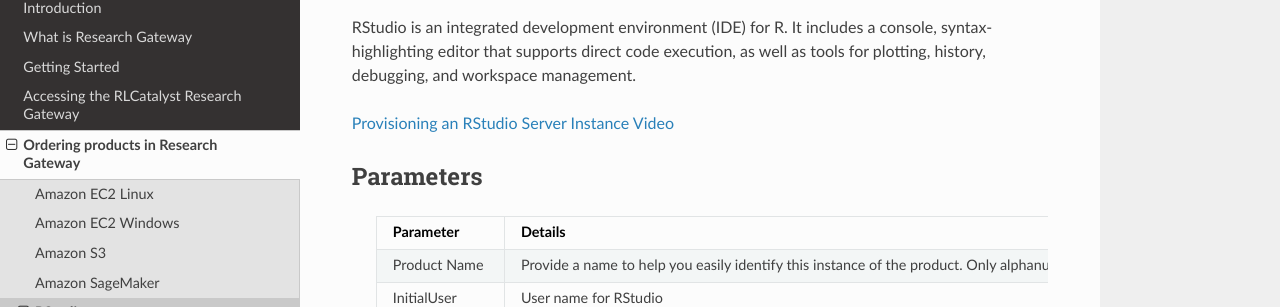
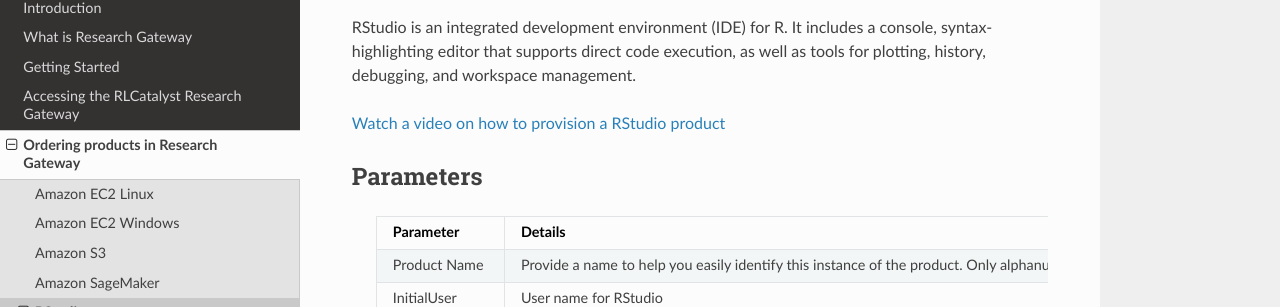
Before and after one commit to RLOpenCatalyst/rg-doc, a Sphinx documentation site: the page built from source/rstudio.rst, in a window 1280 px wide and 900 px high. Shown: the part 144-451 px from the top of the window. Built offline with Sphinx 7.4.7 and the Read the Docs theme 2.0.0, drawn with Linux system fonts in a browser that asks for light colours.

Commit message:
Changed video link for nextflow product

```diff
--- a/source/linux.rst
+++ b/source/linux.rst
@@ -4,7 +4,7 @@
 Amazon Elastic Compute Cloud (Amazon EC2) is a web service that provides secure, resizable compute capacity in the cloud. The RLCatalyst Research Gateway standard EC2 product is based on Amazon Linux 2 and can be used for any general-purpose computer.
 We have greatly simplified the parameters that you have to enter to create an instance so that you can get started very quickly. The product launches in a matter of a few minutes and is ready to go.
 
-`Provisioning an EC2-Linux Instance video <https://youtu.be/i7GLqo6M1cU>`_
+`Watch a video on how to provision an EC2-Linux product <https://youtu.be/i7GLqo6M1cU>`_
 
 Parameters
 -----------
--- a/source/nextflow.rst
+++ b/source/nextflow.rst
@@ -3,7 +3,7 @@
 
 Use the scalability of AWS Batch to run Nextflow workflows. This is ideal for large workloads and larger data-sets.
 
-`Provisioning an Nextflow-Advanced product video <https://youtu.be/dwCejuwzuRE>`_
+`Watch a video on how to provision a Nextflow-Advanced product <https://youtu.be/DzdDANF_EgA>`_
 
 Parameters
 -----------
--- a/source/rstudio.rst
+++ b/source/rstudio.rst
@@ -3,7 +3,7 @@
 
 RStudio is an integrated development environment (IDE) for R. It includes a console, syntax-highlighting editor that supports direct code execution, as well as tools for plotting, history, debugging, and workspace management.
 
-`Provisioning an RStudio Server Instance Video <https://youtu.be/VxwAXfY6tBg>`_
+`Watch a video on how to provision a RStudio product <https://youtu.be/VxwAXfY6tBg>`_
 
 Parameters
 ----------
--- a/source/s3.rst
+++ b/source/s3.rst
@@ -3,7 +3,7 @@
 
 Amazon Simple Storage Service (Amazon S3) is an object storage service that offers scalability, data availability, security, and performance.
 
-`Provisioning an S3 bucket video <https://youtu.be/8I83Y9NqaQs>`_
+`Watch a video on how to provision a S3 bucket <https://youtu.be/8I83Y9NqaQs>`_
 
 Parameters
 -----------
--- a/source/sagemaker.rst
+++ b/source/sagemaker.rst
@@ -3,7 +3,7 @@
 
 Amazon SageMaker is a fully managed service that provides the ability to build, train and deploy ML models.
 
-`Provisioning an SageMaker Instance Video <https://youtu.be/CIF3uF-W2dU>`_
+`Watch a video on how to provision a SageMaker product <https://youtu.be/CIF3uF-W2dU>`_
 
 Parameters
 ----------
--- a/source/windows.rst
+++ b/source/windows.rst
@@ -3,7 +3,7 @@
 
 Amazon Elastic Compute Cloud (Amazon EC2) is a web service that provides secure, resizable compute capacity in the cloud. The RLCatalyst Research Gateway standard EC2 product is based on **Microsoft Windows Server 2019** and can be used for any general-purpose compute. We have greatly simplified the parameters you have to enter to create an instance so that you can get started very quickly. The product launches in a matter of a few minutes and is ready to go.
 
-`Provisioning an EC2 Windows Instance video <https://youtu.be/DktIx1Fsvs8>`_
+`Watch a video on how to provision an EC2-Windows product <https://youtu.be/DktIx1Fsvs8>`_
 
 Parameters
 -----------
```
